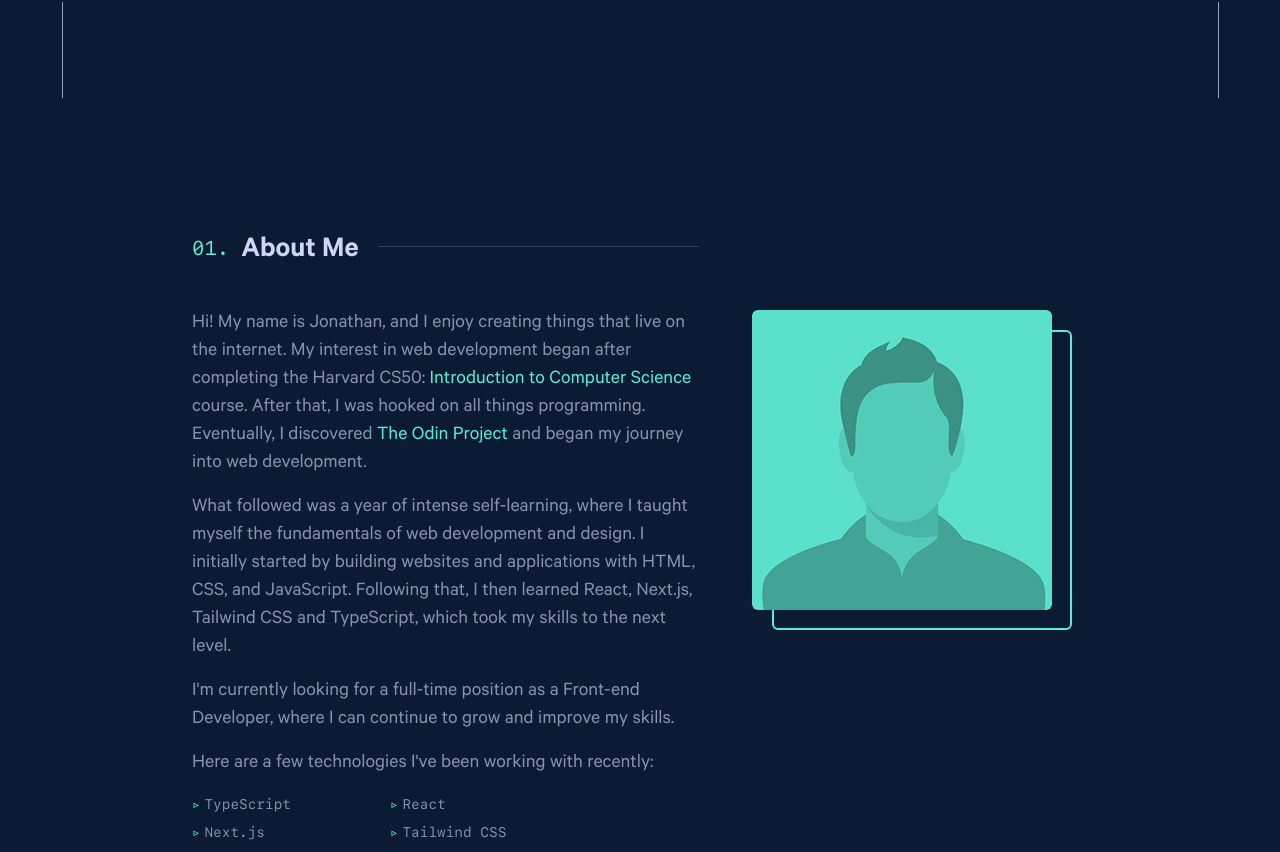
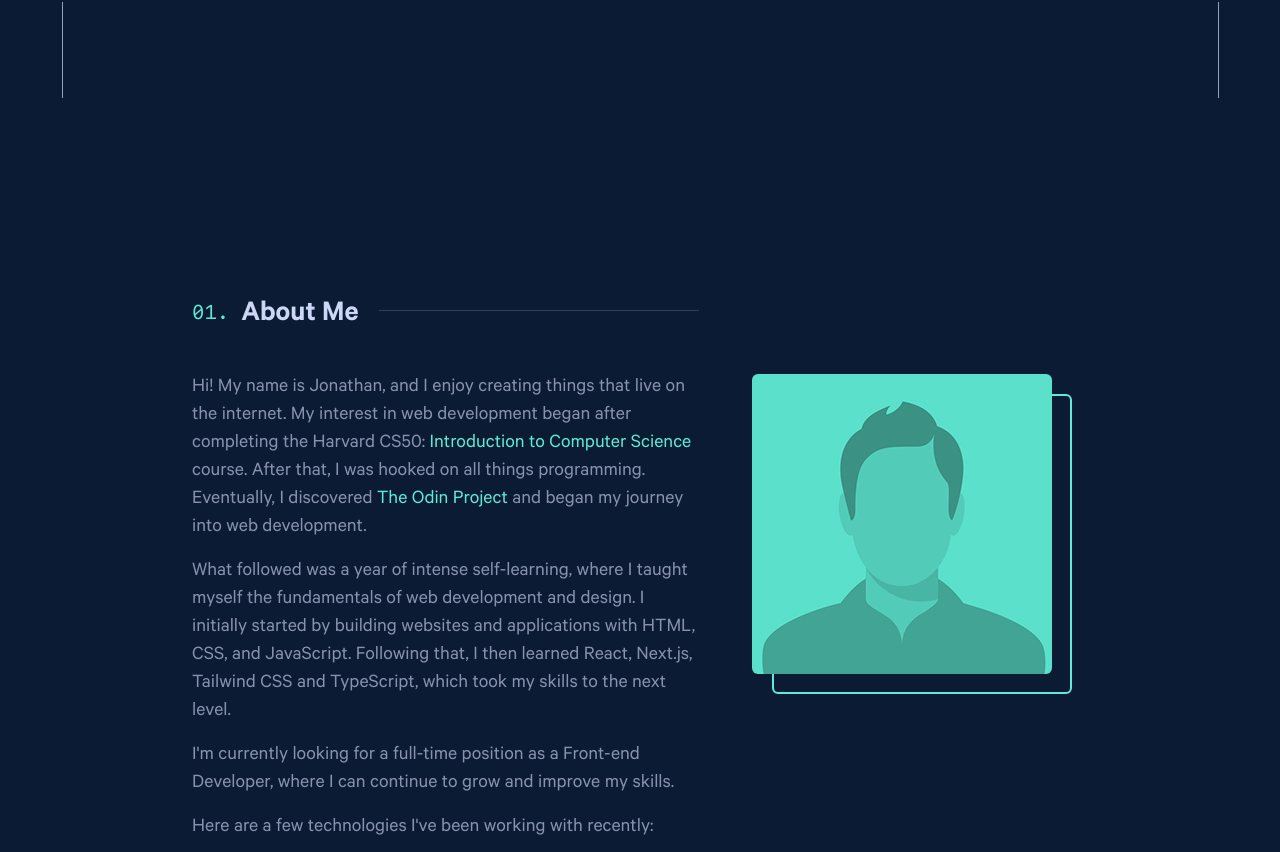
Before and after one commit to JPaulDev/personal-portfolio, a Next.js app: page / in a window 1280 px wide. Shown: the part 702-1554 px from the top of the page. Built offline with nearby package versions, Linux system fonts and the light colour scheme.

Commit message:
Change spacing between sections

```diff
--- a/src/components/Layout.tsx
+++ b/src/components/Layout.tsx
@@ -17,7 +17,7 @@ export default function Layout({ children }: Props) {
       <Header />
       <Sidebar />
       <SocialAndEmail />
-      <main className="mx-auto flex max-w-7xl flex-col items-center gap-24 px-6 [counter-reset:heading] xs:px-12 md:px-24 lg:px-36">
+      <main className="mx-auto flex max-w-7xl flex-col items-center gap-20 px-6 [counter-reset:heading] xs:gap-32 xs:px-12 md:gap-40 md:px-24 lg:px-36">
         {children}
       </main>
     </>
--- a/src/components/SectionHeading.tsx
+++ b/src/components/SectionHeading.tsx
@@ -9,7 +9,7 @@ export default function SectionHeading({
   return (
     <h2
       className={clsx(
-        'mb-10 flex pt-10 text-2xl font-semibold text-skin-secondary [counter-increment:heading] before:mr-3 before:font-mono before:text-lg before:font-normal before:text-teal-300 before:content-["0"counter(heading)"."] xs:text-3xl before:xs:text-xl',
+        'my-10 flex text-2xl font-semibold text-skin-secondary [counter-increment:heading] before:mr-3 before:font-mono before:text-lg before:font-normal before:text-teal-300 before:content-["0"counter(heading)"."] xs:text-3xl before:xs:text-xl',
         className
       )}
       {...rest}
--- a/src/components/sections/Projects.tsx
+++ b/src/components/sections/Projects.tsx
@@ -21,7 +21,7 @@ export default function Technologies() {
       </section>
 
       <section className="max-w-4xl">
-        <h2 className="relative mb-10 flex justify-center before:absolute before:mt-3 before:h-px before:w-full before:max-w-2xl before:bg-slate-700">
+        <h2 className="relative my-10 flex justify-center before:absolute before:mt-3 before:h-px before:w-full before:max-w-2xl before:bg-slate-700">
           <span className="z-10 bg-skin-primary px-4 text-center text-2xl font-semibold text-skin-secondary xs:text-3xl">
             Other Noteworthy Projects
           </span>
```
